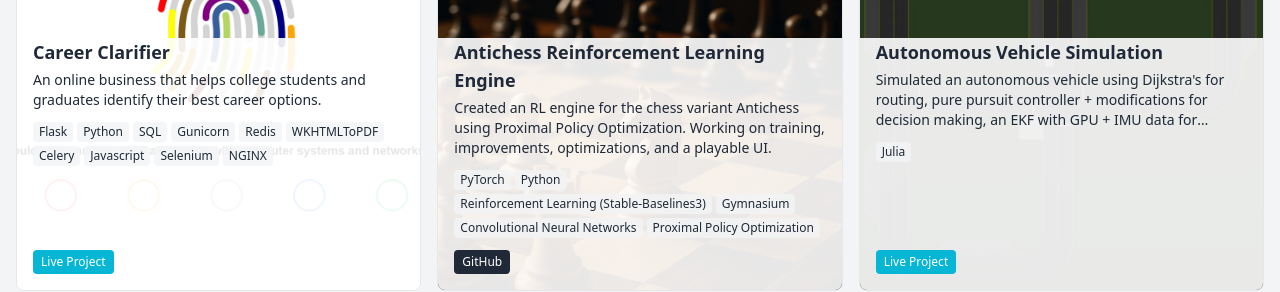
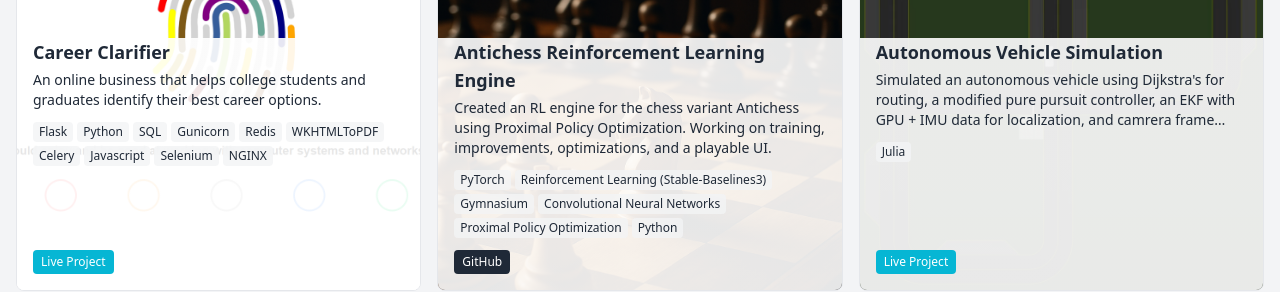
Before and after one commit to MaretRudAul/personal_portfolio, a Next.js app: page / in a window 1280 px wide. Shown: the part 239-531 px from the top of the page. Built offline with nearby package versions, Linux system fonts and the light colour scheme.

Commit message:
More light project changes

```diff
--- a/src/components/Projects.tsx
+++ b/src/components/Projects.tsx
@@ -20,11 +20,11 @@ const projects: Project[] = [
     liveLink: '',
     image: '/images/antichess.png',
     year: '2025',
-    techStack: ['PyTorch', 'Python', 'Reinforcement Learning (Stable-Baselines3)', 'Gymnasium', 'Convolutional Neural Networks', 'Proximal Policy Optimization']
+    techStack: ['PyTorch', 'Reinforcement Learning (Stable-Baselines3)', 'Gymnasium', 'Convolutional Neural Networks', 'Proximal Policy Optimization', 'Python', ]
   },
   {
     title: 'Autonomous Vehicle Simulation',
-    description: 'Simulated an autonomous vehicle using Dijkstra\'s for routing, pure pursuit controller + modifications for decision making, an EKF with GPU + IMU data for localization, and camrera frame bounding boxes + EKF for perception. 2nd place in class competition.',
+    description: 'Simulated an autonomous vehicle using Dijkstra\'s for routing, a modified pure pursuit controller, an EKF with GPU + IMU data for localization, and camrera frame bounding boxes + EKF for perception. 2nd place in class competition.',
     githubLink: '',
     liveLink: 'https://www.youtube.com/watch?v=31X2WBa5Lyo',
     image: '/images/cs3892.png',
@@ -63,7 +63,7 @@ const projects: Project[] = [
     githubLink: 'https://github.com/MaretRudAul/FinishLine',
     liveLink: '',
     year: '2024',
-    techStack: ['React', 'Flask', 'SQL', 'Selenium']
+    techStack: ['React', 'Flask', 'SQL', 'Selenium', 'Python', 'Javascript']
   },
   {
     title: 'I am the Senate!',
@@ -101,12 +101,12 @@ const projects: Project[] = [
   // },
 
   // {
-  //   title: 'Cybersecurity Final Paper',
-  //   description: '',
+  //   title: 'SoK: Vulnerabilities in In-Vehicle Communication Protocols',
+  //   description: 'Wrote an unpublished SoK paper on vulnerabilities and defenses in in-vehicle communication protocols.',
   //   githubLink: '',
-  //   liveLink: '',
-  //   year: 'Year',
-  //   techStack: ['Tech', 'Stack']
+  //   liveLink: '', // insert link to paper publicly available on this website.
+  //   year: '2025',
+  //   techStack: []
   // }
 ];
 
```
